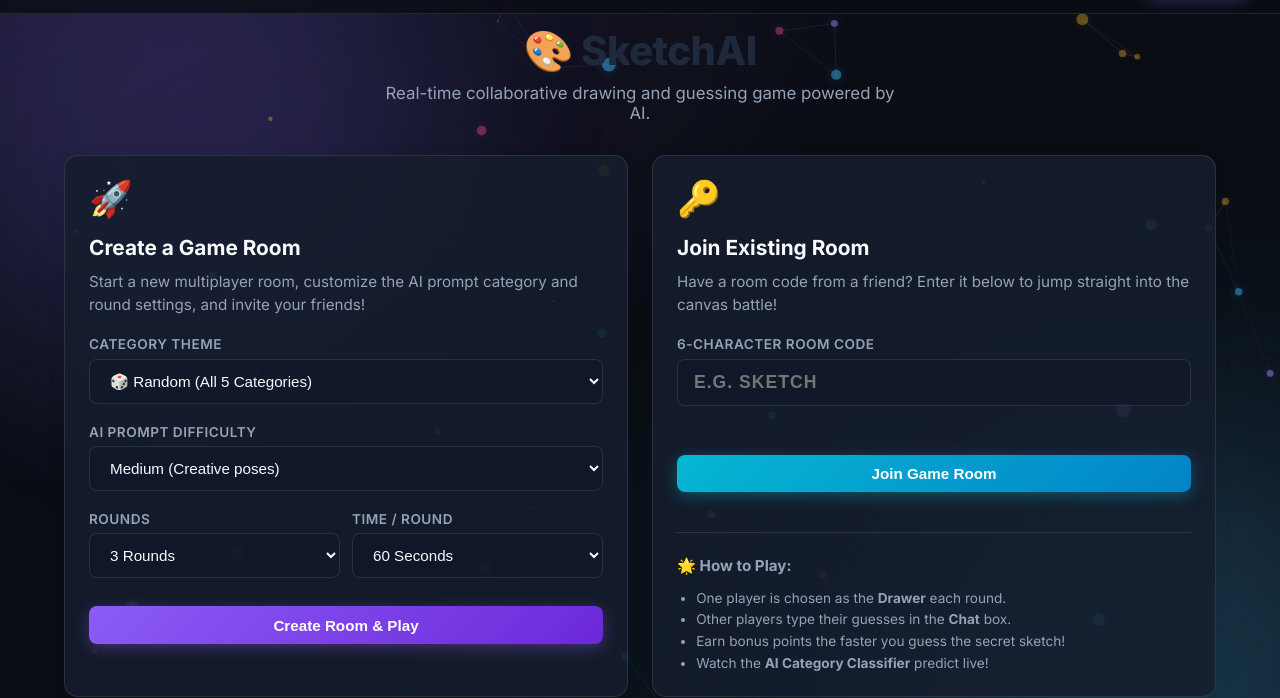
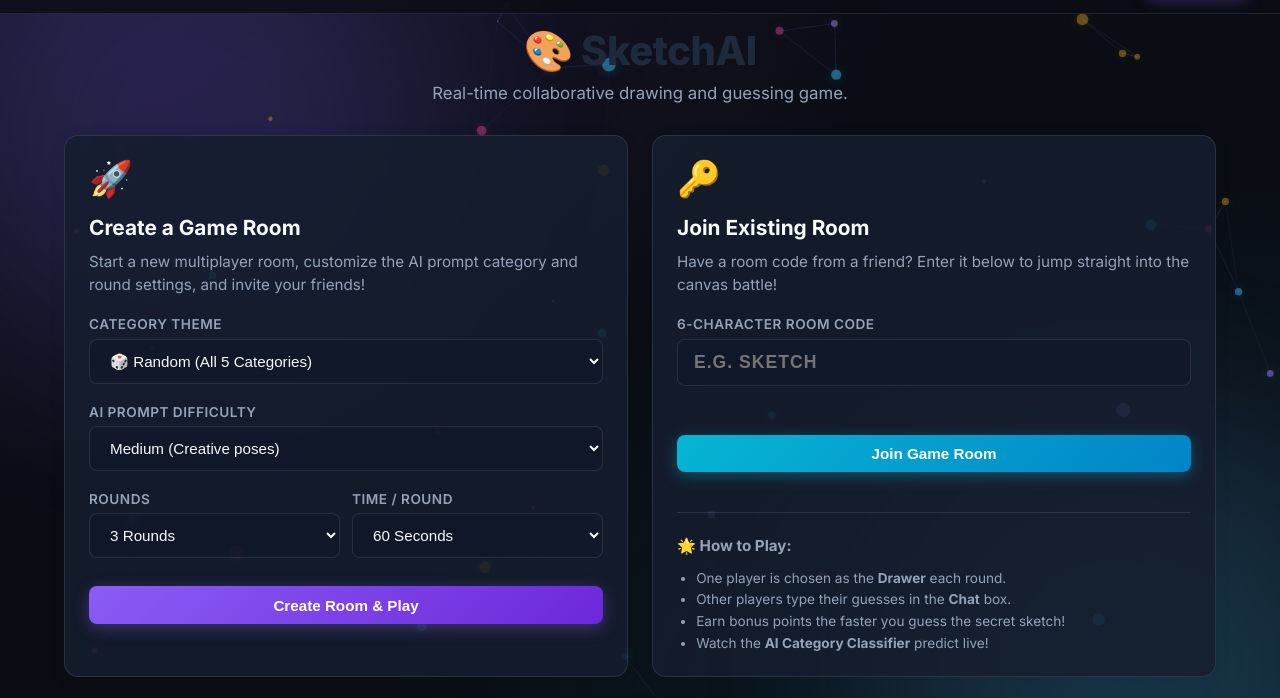
Before and after one commit to Jaya-Shivaani/SketchAI, a plain HTML site: page Frontend/index.html in a window 1280 px wide. Shown: the part 59-757 px from the top of the page. Drawn offline with Linux system fonts and the light colour scheme; files that its build step writes are made by us from their sources; no server answers; files whose address does not match are found by name.

Commit message:
Remove powered by AI subtitle from landing page

```diff
--- a/Frontend/index.html
+++ b/Frontend/index.html
@@ -38,7 +38,7 @@
     <div class="clean-hero-header">
       <h1 class="clean-title">🎨 SketchAI</h1>
       <p class="clean-subtitle">
-        Real-time collaborative drawing and guessing game powered by AI.
+        Real-time collaborative drawing and guessing game.
       </p>
     </div>
 
```
Also changed, not shown: Frontend/js/game.js (+4 -4 lines).
